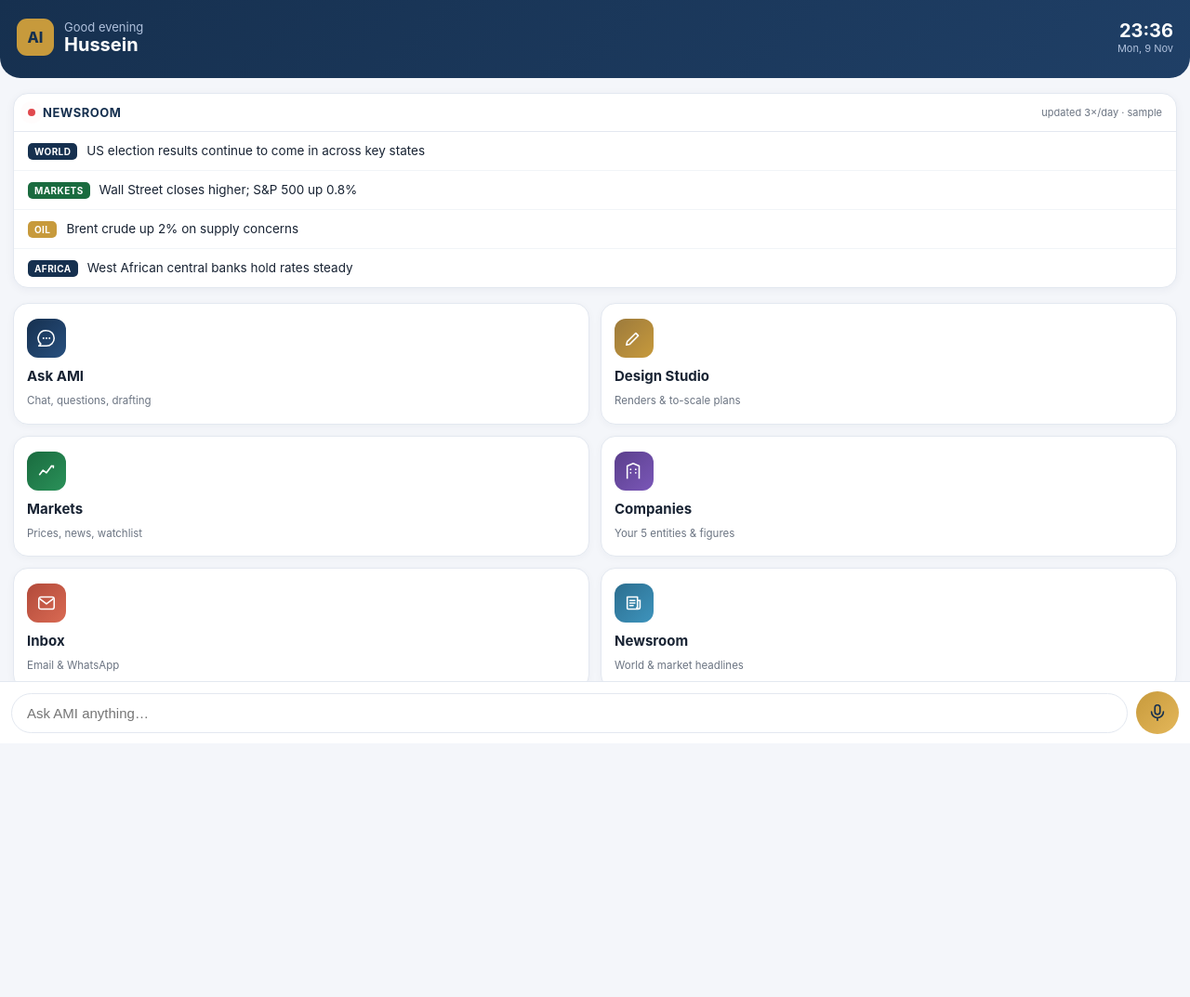
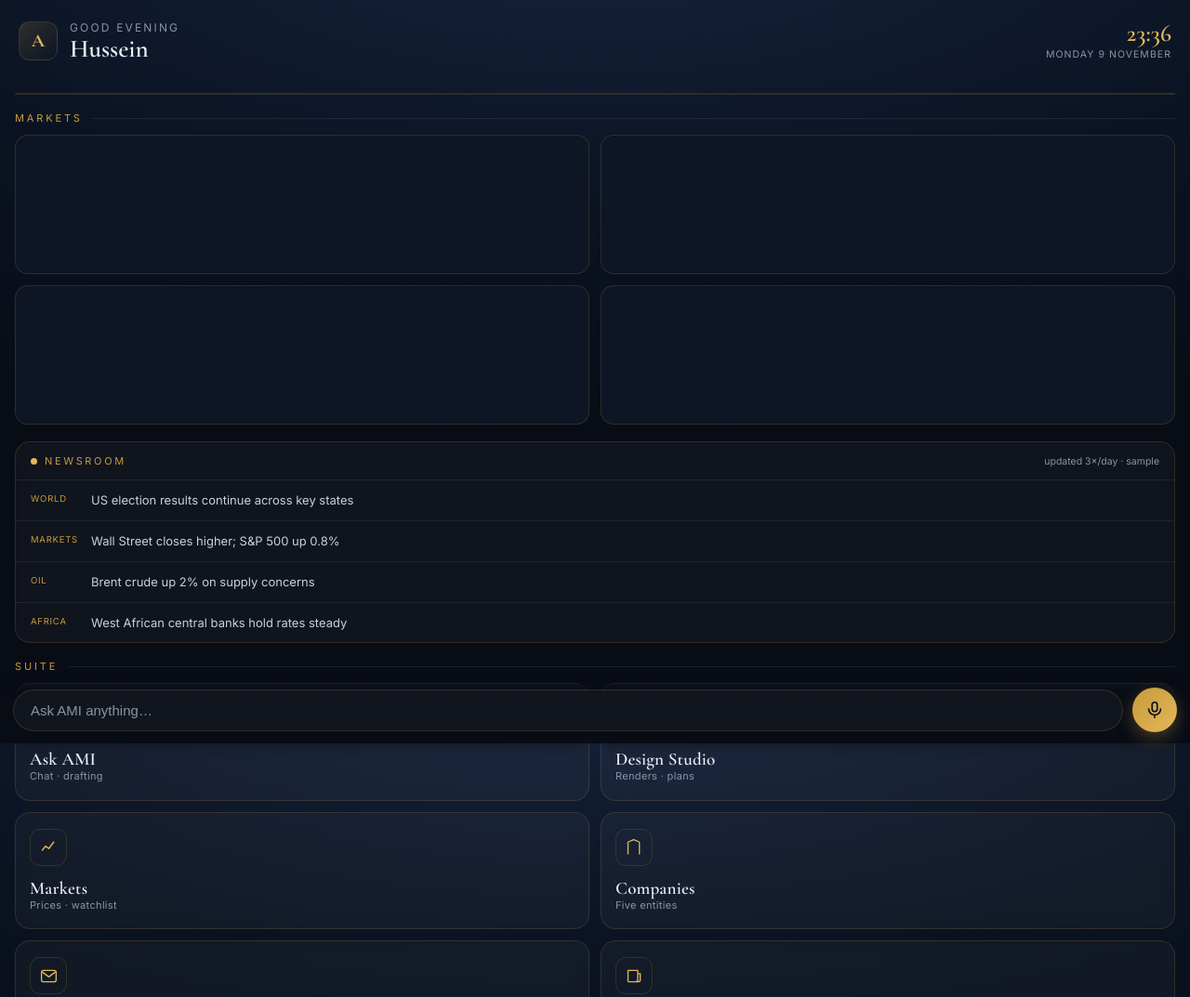
Before and after one commit to hnsaad1973-tech/ami-lite, a plain HTML site: page preview.html in a window 1280 px wide. Shown: the top 1073 px of the page at 93% size. Before the commit the page ends 866 px from the top, so only its background shows below. Drawn offline with nearby package versions, Linux system fonts and the light colour scheme; a script that the page names is missing.

Commit message:
Update preview.html

```diff
--- a/preview.html
+++ b/preview.html
@@ -3,79 +3,91 @@
 <head>
 <meta charset="UTF-8">
 <meta name="viewport" content="width=device-width, initial-scale=1.0, maximum-scale=1.0">
-<title>AMI — Home</title>
+<title>AMI</title>
+<link rel="preconnect" href="https://fonts.googleapis.com">
+<link rel="preconnect" href="https://fonts.gstatic.com" crossorigin>
+<link href="https://fonts.googleapis.com/css2?family=Cormorant+Garamond:wght@500;600;700&family=Inter:wght@400;500;600&display=swap" rel="stylesheet">
 <style>
   :root{
-    --navy:#16304F; --navy2:#1F3F66; --gold:#C79A3C; --gold2:#E4B75A;
-    --bg:#F4F6FA; --ink:#182333; --muted:#6B7482; --line:#E3E8F0; --card:#FFFFFF;
+    --bg:#0A0F1A; --bg2:#0E1524; --panel:rgba(255,255,255,.035); --panelbd:rgba(199,154,60,.18);
+    --gold:#C79A3C; --gold2:#E4B75A; --ink:#ECEFF5; --muted:#8A94A6; --line:rgba(255,255,255,.07);
+    --up:#2FB67A; --down:#E0565B;
   }
   *{margin:0;padding:0;box-sizing:border-box;-webkit-tap-highlight-color:transparent;}
   html,body{height:100%;}
-  body{font-family:-apple-system,"Segoe UI",Roboto,Helvetica,Arial,sans-serif;
-    background:var(--bg);color:var(--ink);display:flex;flex-direction:column;min-height:100dvh;}
+  body{font-family:"Inter",-apple-system,sans-serif;color:var(--ink);
+    background:
+      radial-gradient(120% 70% at 50% -10%, #16233d 0%, #0b1322 55%, #080c15 100%);
+    min-height:100dvh;display:flex;flex-direction:column;}
+  .serif{font-family:"Cormorant Garamond",Georgia,serif;}
 
-  /* top bar */
-  .top{background:linear-gradient(135deg,var(--navy),var(--navy2));color:#fff;
-    padding:20px 18px 24px;border-radius:0 0 22px 22px;}
-  .top .row{display:flex;align-items:center;gap:11px;}
-  .logo{width:40px;height:40px;border-radius:11px;background:var(--gold);color:var(--navy);
-    display:grid;place-items:center;font-weight:800;font-size:16px;flex:0 0 auto;}
-  .hi{font-size:13px;color:#AFC0DC;}
-  .name{font-size:20px;font-weight:700;line-height:1.1;}
+  .top{padding:22px 20px 14px;display:flex;align-items:center;gap:13px;}
+  .logo{width:42px;height:42px;border-radius:12px;flex:0 0 auto;display:grid;place-items:center;
+    border:1px solid var(--panelbd);background:linear-gradient(135deg,rgba(199,154,60,.18),transparent);
+    font-family:"Cormorant Garamond",serif;font-weight:700;font-size:20px;color:var(--gold2);}
+  .hi{font-size:12px;letter-spacing:.18em;text-transform:uppercase;color:var(--muted);}
+  .name{font-family:"Cormorant Garamond",serif;font-size:27px;font-weight:600;line-height:1;margin-top:2px;}
   .clock{margin-left:auto;text-align:right;}
-  .clock .t{font-size:20px;font-weight:700;}
-  .clock .d{font-size:11px;color:#AFC0DC;}
+  .clock .t{font-family:"Cormorant Garamond",serif;font-size:26px;font-weight:600;color:var(--gold2);line-height:1;}
+  .clock .d{font-size:10.5px;letter-spacing:.1em;text-transform:uppercase;color:var(--muted);margin-top:3px;}
 
-  .wrap{padding:16px 14px 90px;display:flex;flex-direction:column;gap:16px;}
+  .rule{height:1px;margin:4px 20px 0;background:linear-gradient(90deg,transparent,var(--panelbd),transparent);}
+
+  .wrap{padding:16px 16px 92px;display:flex;flex-direction:column;gap:18px;}
+
+  .eyebrow{display:flex;align-items:center;gap:10px;margin-bottom:11px;}
+  .eyebrow .k{font-size:11px;letter-spacing:.26em;text-transform:uppercase;color:var(--gold);}
+  .eyebrow .ln{flex:1;height:1px;background:var(--line);}
+
+  /* ticker */
+  .ticker{border:1px solid var(--panelbd);border-radius:14px;overflow:hidden;background:var(--bg2);}
+
+  /* markets grid */
+  .mkt{display:grid;grid-template-columns:1fr 1fr;gap:12px;}
+  .chart{border:1px solid var(--panelbd);border-radius:14px;overflow:hidden;background:var(--bg2);height:150px;}
 
   /* newsroom */
-  .news{background:var(--card);border:1px solid var(--line);border-radius:16px;overflow:hidden;
-    box-shadow:0 2px 10px rgba(20,40,70,.05);}
-  .news .head{display:flex;align-items:center;gap:8px;padding:12px 15px;border-bottom:1px solid var(--line);}
-  .news .head .dot{width:8px;height:8px;border-radius:50%;background:#E0484D;
-    box-shadow:0 0 0 0 rgba(224,72,77,.5);animation:pulse 1.8s infinite;}
-  @keyframes pulse{0%{box-shadow:0 0 0 0 rgba(224,72,77,.5);}100%{box-shadow:0 0 0 8px rgba(224,72,77,0);}}
-  .news .head .lbl{font-weight:700;font-size:13px;letter-spacing:.5px;color:var(--navy);}
-  .news .head .time{margin-left:auto;font-size:11px;color:var(--muted);}
+  .news{border:1px solid var(--panelbd);border-radius:16px;background:var(--panel);backdrop-filter:blur(8px);overflow:hidden;}
+  .news .h{display:flex;align-items:center;gap:8px;padding:13px 16px;border-bottom:1px solid var(--line);}
+  .news .h .dot{width:7px;height:7px;border-radius:50%;background:var(--gold2);}
+  .news .h .l{font-size:11px;letter-spacing:.24em;text-transform:uppercase;color:var(--gold);}
+  .news .h .tm{margin-left:auto;font-size:10.5px;color:var(--muted);}
   .news ul{list-style:none;}
-  .news li{display:flex;gap:10px;padding:11px 15px;font-size:13.5px;border-top:1px solid #F1F4F8;line-height:1.4;}
+  .news li{display:flex;gap:11px;padding:12px 16px;font-size:13px;color:#C9D0DC;border-top:1px solid var(--line);line-height:1.45;}
   .news li:first-child{border-top:none;}
-  .news li .tag{flex:0 0 auto;font-size:10px;font-weight:700;letter-spacing:.4px;padding:2px 7px;border-radius:5px;
-    background:var(--navy);color:#fff;height:fit-content;margin-top:1px;}
-  .news li .tag.mkt{background:#1A6B3F;} .news li .tag.oil{background:var(--gold);}
+  .news li .tg{flex:0 0 54px;font-size:9.5px;letter-spacing:.08em;color:var(--gold);padding-top:1px;}
 
-  /* grid */
+  /* section tiles */
   .grid{display:grid;grid-template-columns:1fr 1fr;gap:12px;}
-  .tile{background:var(--card);border:1px solid var(--line);border-radius:16px;padding:16px 14px;
-    display:flex;flex-direction:column;gap:10px;cursor:pointer;transition:transform .12s, box-shadow .12s;
-    box-shadow:0 2px 8px rgba(20,40,70,.04);min-height:112px;}
+  .tile{border:1px solid var(--panelbd);border-radius:16px;padding:17px 15px;background:var(--panel);
+    backdrop-filter:blur(8px);cursor:pointer;transition:transform .12s, border-color .2s, background .2s;
+    display:flex;flex-direction:column;gap:12px;min-height:116px;}
   .tile:active{transform:scale(.97);}
-  .tile .ic{width:42px;height:42px;border-radius:12px;display:grid;place-items:center;color:#fff;}
-  .tile .ic svg{width:22px;height:22px;}
-  .tile .tt{font-weight:700;font-size:15px;}
-  .tile .ds{font-size:11.5px;color:var(--muted);line-height:1.35;}
-  .c1{background:linear-gradient(135deg,#16304F,#28507f);}
-  .c2{background:linear-gradient(135deg,#9C7A3C,#C79A3C);}
-  .c3{background:linear-gradient(135deg,#1A6B3F,#2a9159);}
-  .c4{background:linear-gradient(135deg,#5B3F8C,#7a57b8);}
-  .c5{background:linear-gradient(135deg,#B24A3A,#d96a53);}
-  .c6{background:linear-gradient(135deg,#2C6E8F,#3e94bd);}
+  .tile:hover{border-color:var(--gold);background:rgba(199,154,60,.06);}
+  .tile .ic{width:40px;height:40px;border-radius:11px;display:grid;place-items:center;color:var(--gold2);
+    border:1px solid var(--panelbd);}
+  .tile .ic svg{width:21px;height:21px;}
+  .tile .tt{font-family:"Cormorant Garamond",serif;font-size:19px;font-weight:600;letter-spacing:.01em;}
+  .tile .ds{font-size:11px;letter-spacing:.03em;color:var(--muted);line-height:1.4;}
+
+  .foot{text-align:center;font-size:10.5px;letter-spacing:.1em;color:var(--muted);text-transform:uppercase;}
 
   /* bottom bar */
-  .bar{position:fixed;bottom:0;left:0;right:0;background:#fff;border-top:1px solid var(--line);
-    padding:10px 12px calc(10px + env(safe-area-inset-bottom));display:flex;gap:9px;align-items:center;}
-  .bar input{flex:1;border:1.5px solid var(--line);border-radius:22px;padding:12px 16px;font-size:15px;outline:none;}
-  .bar .mic{width:46px;height:46px;flex:0 0 46px;border:none;border-radius:50%;
-    background:linear-gradient(135deg,var(--gold),var(--gold2));color:var(--navy);
-    display:grid;place-items:center;cursor:pointer;}
+  .bar{position:fixed;bottom:0;left:0;right:0;padding:12px 14px calc(12px + env(safe-area-inset-bottom));
+    display:flex;gap:10px;align-items:center;
+    background:linear-gradient(180deg,transparent,#080c15 28%);}
+  .bar input{flex:1;border:1px solid var(--panelbd);border-radius:24px;padding:13px 18px;font-size:15px;
+    background:rgba(255,255,255,.04);color:var(--ink);outline:none;}
+  .bar input::placeholder{color:var(--muted);}
+  .bar .mic{width:48px;height:48px;flex:0 0 48px;border:none;border-radius:50%;
+    background:linear-gradient(135deg,var(--gold),var(--gold2));color:#0A0F1A;display:grid;place-items:center;cursor:pointer;
+    box-shadow:0 6px 18px rgba(199,154,60,.35);}
   .bar .mic svg{width:22px;height:22px;}
-  .banner{text-align:center;font-size:11px;color:var(--muted);padding:4px 0 0;}
 </style>
 </head>
 <body>
   <div class="top">
-    <div class="row">
-      <div class="logo">AI</div>
+    <div class="logo">A</div>
     <div>
       <div class="hi" id="hi">Good evening</div>
       <div class="name">Hussein</div>
@@ -85,51 +97,105 @@
       <div class="d" id="date">—</div>
     </div>
   </div>
+  <div class="rule"></div>
+
+  <div class="wrap">
+    <!-- LIVE TICKER -->
+    <div>
+      <div class="ticker">
+        <div class="tradingview-widget-container">
+          <div class="tradingview-widget-container__widget"></div>
+          <script type="text/javascript" src="https://s3.tradingview.com/external-embedding/embed-widget-ticker-tape.js" async>
+          {"symbols":[{"description":"S&P 500","proName":"FOREXCOM:SPXUSD"},{"description":"Nasdaq","proName":"FOREXCOM:NSXUSD"},{"description":"Gold","proName":"TVC:GOLD"},{"description":"Oil","proName":"TVC:USOIL"},{"description":"Bitcoin","proName":"BINANCE:BTCUSDT"}],"showSymbolLogo":false,"colorTheme":"dark","isTransparent":true,"displayMode":"adaptive","locale":"en"}
+          </script>
+        </div>
+      </div>
     </div>
 
-  <div class="wrap">
+    <!-- MARKETS -->
+    <div>
+      <div class="eyebrow"><span class="k">Markets</span><span class="ln"></span></div>
+      <div class="mkt">
+        <div class="chart">
+          <div class="tradingview-widget-container" style="height:100%">
+            <div class="tradingview-widget-container__widget" style="height:100%"></div>
+            <script type="text/javascript" src="https://s3.tradingview.com/external-embedding/embed-widget-mini-symbol-overview.js" async>
+            {"symbol":"FOREXCOM:SPXUSD","width":"100%","height":"100%","locale":"en","dateRange":"1D","colorTheme":"dark","isTransparent":true,"autosize":true,"chartOnly":false}
+            </script>
+          </div>
+        </div>
+        <div class="chart">
+          <div class="tradingview-widget-container" style="height:100%">
+            <div class="tradingview-widget-container__widget" style="height:100%"></div>
+            <script type="text/javascript" src="https://s3.tradingview.com/external-embedding/embed-widget-mini-symbol-overview.js" async>
+            {"symbol":"FOREXCOM:NSXUSD","width":"100%","height":"100%","locale":"en","dateRange":"1D","colorTheme":"dark","isTransparent":true,"autosize":true,"chartOnly":false}
+            </script>
+          </div>
+        </div>
+        <div class="chart">
+          <div class="tradingview-widget-container" style="height:100%">
+            <div class="tradingview-widget-container__widget" style="height:100%"></div>
+            <script type="text/javascript" src="https://s3.tradingview.com/external-embedding/embed-widget-mini-symbol-overview.js" async>
+            {"symbol":"TVC:GOLD","width":"100%","height":"100%","locale":"en","dateRange":"1D","colorTheme":"dark","isTransparent":true,"autosize":true,"chartOnly":false}
+            </script>
+          </div>
+        </div>
+        <div class="chart">
+          <div class="tradingview-widget-container" style="height:100%">
+            <div class="tradingview-widget-container__widget" style="height:100%"></div>
+            <script type="text/javascript" src="https://s3.tradingview.com/external-embedding/embed-widget-mini-symbol-overview.js" async>
+            {"symbol":"BINANCE:BTCUSDT","width":"100%","height":"100%","locale":"en","dateRange":"1D","colorTheme":"dark","isTransparent":true,"autosize":true,"chartOnly":false}
+            </script>
+          </div>
+        </div>
+      </div>
+    </div>
+
     <!-- NEWSROOM -->
+    <div>
       <div class="news">
-      <div class="head">
-        <span class="dot"></span><span class="lbl">NEWSROOM</span>
-        <span class="time">updated 3×/day · sample</span>
-      </div>
+        <div class="h"><span class="dot"></span><span class="l">Newsroom</span><span class="tm">updated 3×/day · sample</span></div>
         <ul>
-        <li><span class="tag">WORLD</span>US election results continue to come in across key states</li>
-        <li><span class="tag mkt">MARKETS</span>Wall Street closes higher; S&amp;P 500 up 0.8%</li>
-        <li><span class="tag oil">OIL</span>Brent crude up 2% on supply concerns</li>
-        <li><span class="tag">AFRICA</span>West African central banks hold rates steady</li>
+          <li><span class="tg">WORLD</span>US election results continue across key states</li>
+          <li><span class="tg">MARKETS</span>Wall Street closes higher; S&amp;P 500 up 0.8%</li>
+          <li><span class="tg">OIL</span>Brent crude up 2% on supply concerns</li>
+          <li><span class="tg">AFRICA</span>West African central banks hold rates steady</li>
         </ul>
       </div>
+    </div>
 
-    <!-- GRID -->
+    <!-- SECTIONS -->
+    <div>
+      <div class="eyebrow"><span class="k">Suite</span><span class="ln"></span></div>
       <div class="grid">
         <div class="tile" onclick="pick('Ask AMI')">
-        <div class="ic c1"><svg viewBox="0 0 24 24" fill="none"><path d="M12 3a9 9 0 0 1 9 9 9 9 0 0 1-9 9H3l2.3-2.3A9 9 0 0 1 12 3z" stroke="currentColor" stroke-width="1.7" stroke-linejoin="round"/><circle cx="8.5" cy="12" r="1.1" fill="currentColor"/><circle cx="12" cy="12" r="1.1" fill="currentColor"/><circle cx="15.5" cy="12" r="1.1" fill="currentColor"/></svg></div>
-        <div class="tt">Ask AMI</div><div class="ds">Chat, questions, drafting</div>
+          <div class="ic"><svg viewBox="0 0 24 24" fill="none"><path d="M12 3a9 9 0 0 1 9 9 9 9 0 0 1-9 9H3l2.3-2.3A9 9 0 0 1 12 3z" stroke="currentColor" stroke-width="1.5" stroke-linejoin="round"/></svg></div>
+          <div><div class="tt">Ask AMI</div><div class="ds">Chat · drafting</div></div>
         </div>
         <div class="tile" onclick="pick('Design Studio')">
-        <div class="ic c2"><svg viewBox="0 0 24 24" fill="none"><path d="M3 20l4-1 10-10-3-3L4 16l-1 4z" stroke="currentColor" stroke-width="1.7" stroke-linejoin="round"/><path d="M14 6l3 3" stroke="currentColor" stroke-width="1.7"/></svg></div>
-        <div class="tt">Design Studio</div><div class="ds">Renders &amp; to-scale plans</div>
+          <div class="ic"><svg viewBox="0 0 24 24" fill="none"><path d="M3 20l4-1 10-10-3-3L4 16l-1 4z" stroke="currentColor" stroke-width="1.5" stroke-linejoin="round"/></svg></div>
+          <div><div class="tt">Design Studio</div><div class="ds">Renders · plans</div></div>
         </div>
         <div class="tile" onclick="pick('Markets')">
-        <div class="ic c3"><svg viewBox="0 0 24 24" fill="none"><path d="M4 16l4-5 4 3 6-8" stroke="currentColor" stroke-width="1.8" stroke-linecap="round" stroke-linejoin="round"/><path d="M18 6h2v2" stroke="currentColor" stroke-width="1.8" stroke-linecap="round"/></svg></div>
-        <div class="tt">Markets</div><div class="ds">Prices, news, watchlist</div>
+          <div class="ic"><svg viewBox="0 0 24 24" fill="none"><path d="M4 16l4-5 4 3 6-8" stroke="currentColor" stroke-width="1.6" stroke-linecap="round" stroke-linejoin="round"/></svg></div>
+          <div><div class="tt">Markets</div><div class="ds">Prices · watchlist</div></div>
         </div>
         <div class="tile" onclick="pick('Companies')">
-        <div class="ic c4"><svg viewBox="0 0 24 24" fill="none"><path d="M4 21V6l7-3 7 3v15" stroke="currentColor" stroke-width="1.7" stroke-linejoin="round"/><path d="M8 10h0M8 14h0M14 10h0M14 14h0" stroke="currentColor" stroke-width="2" stroke-linecap="round"/></svg></div>
-        <div class="tt">Companies</div><div class="ds">Your 5 entities &amp; figures</div>
+          <div class="ic"><svg viewBox="0 0 24 24" fill="none"><path d="M4 21V6l7-3 7 3v15" stroke="currentColor" stroke-width="1.5" stroke-linejoin="round"/></svg></div>
+          <div><div class="tt">Companies</div><div class="ds">Five entities</div></div>
         </div>
         <div class="tile" onclick="pick('Inbox')">
-        <div class="ic c5"><svg viewBox="0 0 24 24" fill="none"><rect x="3" y="5" width="18" height="14" rx="2.5" stroke="currentColor" stroke-width="1.7"/><path d="M4 7l8 6 8-6" stroke="currentColor" stroke-width="1.7" stroke-linejoin="round"/></svg></div>
-        <div class="tt">Inbox</div><div class="ds">Email &amp; WhatsApp</div>
+          <div class="ic"><svg viewBox="0 0 24 24" fill="none"><rect x="3" y="5" width="18" height="14" rx="2.5" stroke="currentColor" stroke-width="1.5"/><path d="M4 7l8 6 8-6" stroke="currentColor" stroke-width="1.5" stroke-linejoin="round"/></svg></div>
+          <div><div class="tt">Inbox</div><div class="ds">Email · WhatsApp</div></div>
         </div>
         <div class="tile" onclick="pick('Newsroom')">
-        <div class="ic c6"><svg viewBox="0 0 24 24" fill="none"><path d="M4 5h12v14H5a1 1 0 0 1-1-1V5z" stroke="currentColor" stroke-width="1.7" stroke-linejoin="round"/><path d="M16 9h3v8a2 2 0 0 1-4 0" stroke="currentColor" stroke-width="1.7"/><path d="M7 9h6M7 12h6M7 15h4" stroke="currentColor" stroke-width="1.6" stroke-linecap="round"/></svg></div>
-        <div class="tt">Newsroom</div><div class="ds">World &amp; market headlines</div>
+          <div class="ic"><svg viewBox="0 0 24 24" fill="none"><path d="M4 5h12v14H5a1 1 0 0 1-1-1V5z" stroke="currentColor" stroke-width="1.5" stroke-linejoin="round"/><path d="M16 9h3v8a2 2 0 0 1-4 0" stroke="currentColor" stroke-width="1.5"/></svg></div>
+          <div><div class="tt">Newsroom</div><div class="ds">World headlines</div></div>
         </div>
       </div>
-    <div class="banner">Preview only — buttons are placeholders for the next build</div>
+    </div>
+
+    <div class="foot">Preview — buttons activate in the next build</div>
   </div>
 
   <div class="bar">
@@ -141,7 +207,7 @@
   function tick(){
     const d = new Date();
     document.getElementById("time").textContent = d.toLocaleTimeString("en-GB",{hour:"2-digit",minute:"2-digit"});
-    document.getElementById("date").textContent = d.toLocaleDateString("en-GB",{weekday:"short",day:"numeric",month:"short"});
+    document.getElementById("date").textContent = d.toLocaleDateString("en-GB",{weekday:"long",day:"numeric",month:"long"});
     const h = d.getHours();
     document.getElementById("hi").textContent = h<12 ? "Good morning" : h<18 ? "Good afternoon" : "Good evening";
   }
```
Lines whose indentation alone changed are shown as unchanged.
